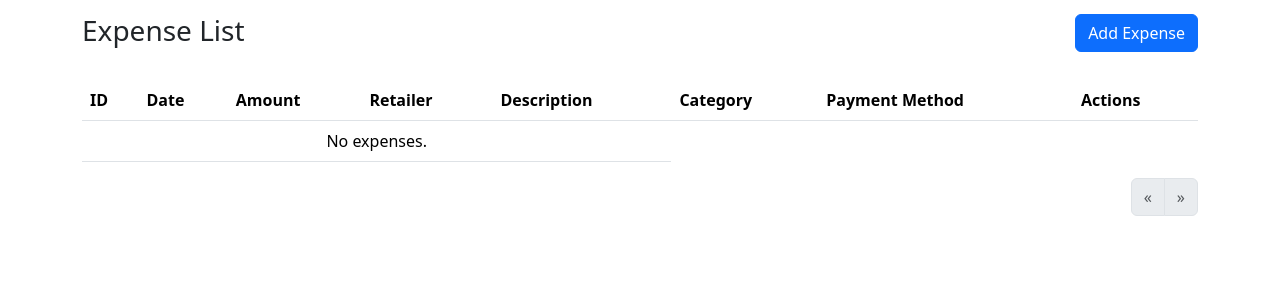
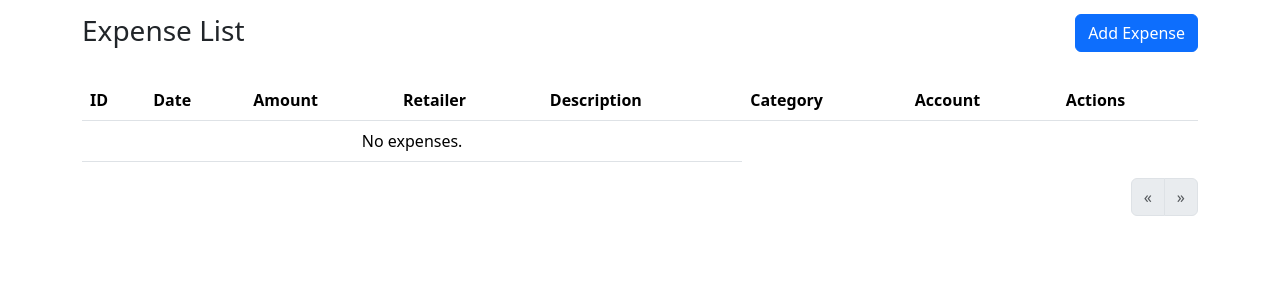
Before and after one commit to maxwellmcneal/Flask-Finance-Tracker, a Flask app: page /expenses/ in a window 1280 px wide. Shown: the part 56-356 px from the top of the page. Run offline with Flask 3, Linux system fonts and the light colour scheme; data that the repository does not hold is empty; some libraries are stand-ins or nearby versions.

Commit message:
Changed payment_method table to accounts

```diff
--- a/templates/expenses.html
+++ b/templates/expenses.html
@@ -95,7 +95,7 @@
                     <th scope="col">Retailer</th>
                     <th scope="col">Description</th>
                     <th scope="col">Category</th>
-                    <th scope="col">Payment Method</th>
+                    <th scope="col">Account</th>
                     <th scope="col">Actions</th>
                 </tr>
             </thead>
@@ -109,7 +109,7 @@
                     <td>{{ expense.retailer }}</td>
                     <td>{{ expense.description }}</td>
                     <td>{{ expense.category.name }}</td>
-                    <td>{{ expense.payment_method.name }}</td>
+                    <td>{{ expense.account.name }}</td>
                     <td>
                         <a class="btn btn-sm btn-primary" href="/expenses/edit/{{ expense.id }}" role="button">
                             Edit
--- a/views/expenses.py
+++ b/views/expenses.py
@@ -25,7 +25,7 @@ def add_expense():
             retailer=form.retailer.data,
             description=form.description.data,
             category=form.category.data,
-            payment_method=form.payment_method.data,
+            account=form.account.data,
         )
         db.session.add(expense)
         db.session.commit()
@@ -44,7 +44,7 @@ def edit_expense(expense_id: int):
         expense.retailer = form.retailer.data
         expense.description = form.description.data
         expense.category = form.category.data
-        expense.payment_method = form.payment_method.data
+        expense.account = form.account.data
         db.session.commit()
         flash("Expense successfully edited!")
         return redirect(url_for("expenses.list_expenses"))
```
Also changed, not shown: forms.py (+5 -7 lines), models.py (+26 -16 lines).
